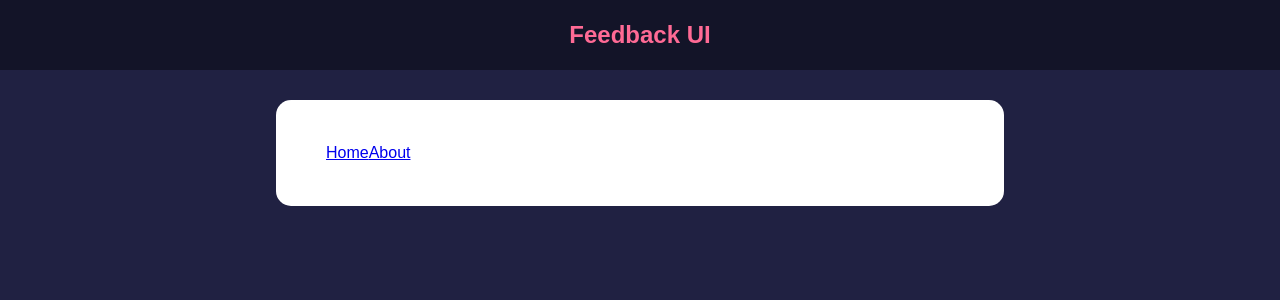
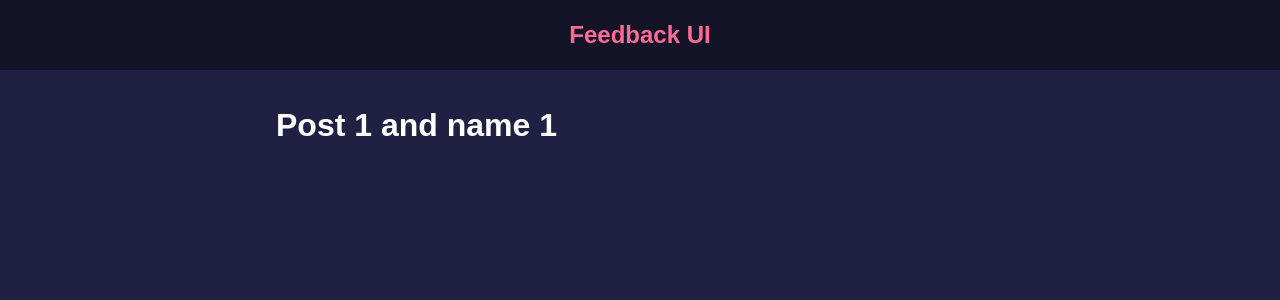
Before and after one commit to sojitraurvish/feedback-app, a React (Create React App) app: page /post/1/1 in a window 1280 px wide. Shown: the top 300 px of the page. Built offline with nearby package versions, Linux system fonts and the light colour scheme; the HTML template or start-up script is replaced by a standard one.

Commit message:
get url params with useParams() hook

```diff
--- a/src/App.js
+++ b/src/App.js
@@ -11,6 +11,7 @@ import FeedbackForm from "./component/FeedbackForm";
 import AboutPage from "./pages/AboutPage";
 import AboutIconLink from "./component/AboutIconLink";
 import Card from "./component/shared/Card";
+import Post from "./component/Post";
 
 function App(){
     const [feedback,setFeedback]=useState(FeedbackData);
@@ -42,17 +43,18 @@ function App(){
                     }></Route>
 
                     <Route path="/about" element={<AboutPage/>}/>
+                    <Route path="/post/:id/:name" element={<Post/>}/>
 
                 </Routes>
 
-                <Card>
+                {/* <Card>
                     <NavLink to="/" activeClassName="active">
                         Home
                     </NavLink>
                     <NavLink to="/about" activeClassName="active">
                         About
                     </NavLink>
-                </Card>
+                </Card> */}
 
             </div>
         </>
--- /dev/null
+++ b/src/component/Post.jsx
@@ -0,0 +1,12 @@
+import {useParams} from "react-router-dom";
+
+const Post=()=>{
+    const params=useParams();
+    return (
+        <div>
+            <h1>Post {params.id} and name {params.name}</h1>
+        </div>
+    );
+}
+
+export default Post;
```
